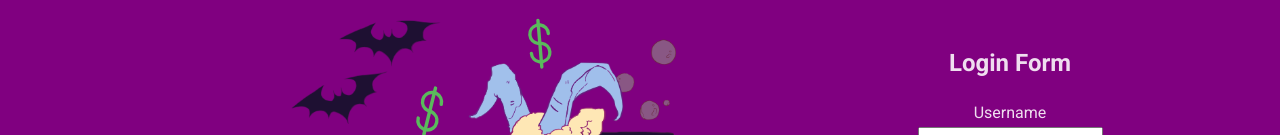
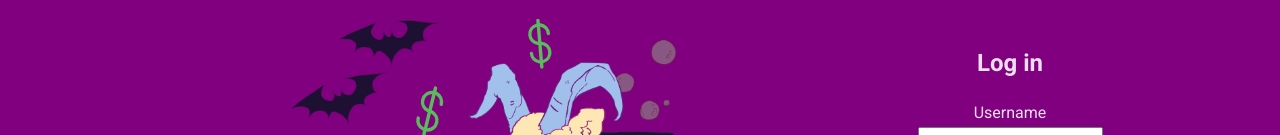
Before and after one commit to seanjyi/dorm-dollars, a React (Vite) app in the folder app/: page /login in a window 1280 px wide. Shown: the part 245-380 px from the top of the page. Built offline with nearby package versions, Linux system fonts and the light colour scheme.

Commit message:
final touches

```diff
--- a/app/src/index.css
+++ b/app/src/index.css
@@ -32,6 +32,7 @@ body {
   margin: 0;
   min-width: 320px;
   min-height: 100vh;
+  padding-bottom: 50px;
 }
 
 h1 {
--- a/app/src/routes/home/Home.jsx
+++ b/app/src/routes/home/Home.jsx
@@ -5,10 +5,11 @@ import Navbar from '../../components/Navbar';
 import TransactionTable from '../../components/transactionTable';
 import { renderBarChart, renderPieChart } from '../../components/charts/charts';
 import { CATEGORIES, MOP } from '../../components/constants';
+import { fetchTransactions } from '../../api/connector';
 
 const Home = (props) => {
 
-    const { transactions, setTransactions } = props
+    const { transactions, setTransactions, userData } = props
 
     const [monthlyIncome, setMonthlyIncome] = useState(
         transactions.reduce((total, curr) => curr.amount > 0 ? total + curr.amount : total, 0)
@@ -16,6 +17,15 @@ const Home = (props) => {
     const [monthlyExpenses, setMonthlyExpenses] = useState(
         transactions.reduce((total, curr) => curr.amount < 0 ? total - curr.amount : total, 0)
     )
+    useEffect(() => {
+        fetchTransactions(
+            {
+              userid: "" + userData.userId,
+              category: "",
+              start_date: "",
+              end_date: ""
+            }, setTransactions)
+    }, [])
 
     useEffect(() => {
 
--- a/app/src/routes/login/Login.jsx
+++ b/app/src/routes/login/Login.jsx
@@ -37,7 +37,7 @@ const Login = (props) => {
         <div id='login'>
             <img src={background} />
             <div id='login-form'>
-                <h2>Login Form</h2>
+                <h2>Log in</h2>
                 <form onSubmit={onSubmit}>
                     <label>Username</label>
                     <br />
```
